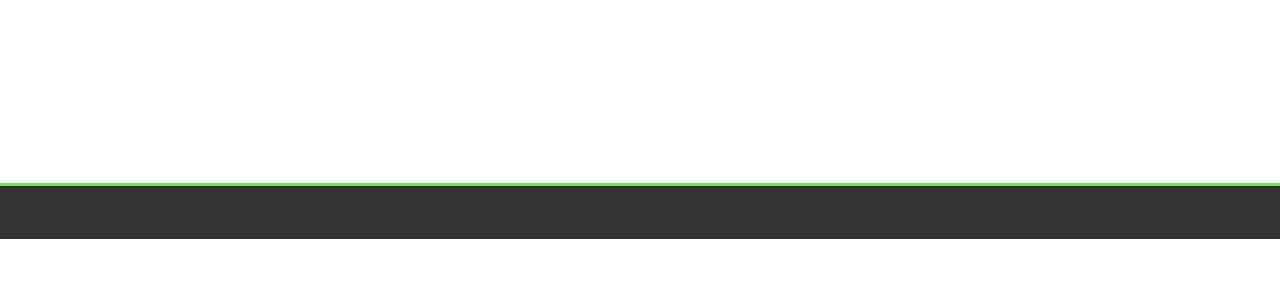
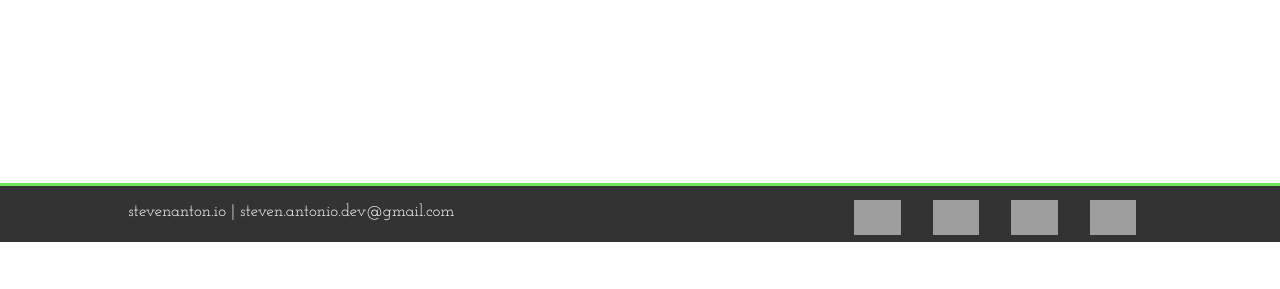
Before and after one commit to pastranastevenaz/pythonmysite, a Flask app: template app/templates/base.html in a window 1280 px wide. Shown: the part 511-800 px from the top of the page. Run offline with Flask 2, Linux system fonts and the light colour scheme; the template is opened without the code that fills it, so the values that code supplies are empty; some libraries are stand-ins or nearby versions; some web fonts are replaced; grey boxes are pictures that could not be loaded.

Commit message:
added links to footer

```diff
--- a/app/static/css/footerstyle.css
+++ b/app/static/css/footerstyle.css
@@ -13,3 +13,27 @@
   background-color: #73e55b;
   margin-top: 4em;
 }
+.footerText{
+  font-size: 1.2em;
+  color: white;
+  font-family: 'Josefin Slab', serif;
+}
+.footerLink{
+  text-decoration: none;
+  color: white;
+}
+.footerLink:hover{
+  text-decoration: none;
+  color: white;
+}
+#leftFooterSection{
+  padding-left: 0em;
+}
+#FooterContent{
+  margin-top: 1em;
+}
+.socialIcons{
+  height:3em;
+  padding-bottom: .5em;
+  padding-left: 2em;
+}
--- a/app/templates/base.html
+++ b/app/templates/base.html
@@ -57,6 +57,30 @@
 
   <div id="my-footer">
     <div id="FooterGreenStripe"></div>
+    <div id="FooterContent">
+      <div class="container">
+
+        <div class="row">
+          <div class="col-sm-5" id="leftFooterSection">
+            <center>
+              <p class="footerText">stevenanton.io | <a class=footerLink href="mailto:someone@example.com">steven.antonio.dev@gmail.com</a></p>
+            </center>
+          </div>
+          <div class="col-sm-2" id="middleFooterSection">
+
+          </div>
+          <div class="col-sm-5" id="rightFooterSection">
+            <center>
+              <a href="https://github.com/pastranastevenaz"><img class="socialIcons" src="http://i.imgur.com/RV862xM.png"></a>
+              <a href="https://www.facebook.com/steven.pastrana.376"><img class="socialIcons" src="http://i.imgur.com/QCDA37G.png"></a>
+              <a href="https://twitter.com/steven_az"><img class="socialIcons" src="http://i.imgur.com/VpbOBgp.png"></a>
+              <a href="https://www.youtube.com/channel/UC2tXa8pQ-NZ4Z7GoTa3J0Dg"><img class="socialIcons" src="http://i.imgur.com/jbcKC5J.png"></a>
+            </center>
+          </div>
+        </div>
+
+      </div>
+    </div>
   </div>
 
   <script src="static/js/bootstrap.min.js"></script>
```
Also changed, not shown: static/img/facebook.png (added), static/img/github.png (added), static/img/twitter.png (added), static/img/youtube.png (added), 1 other file.
